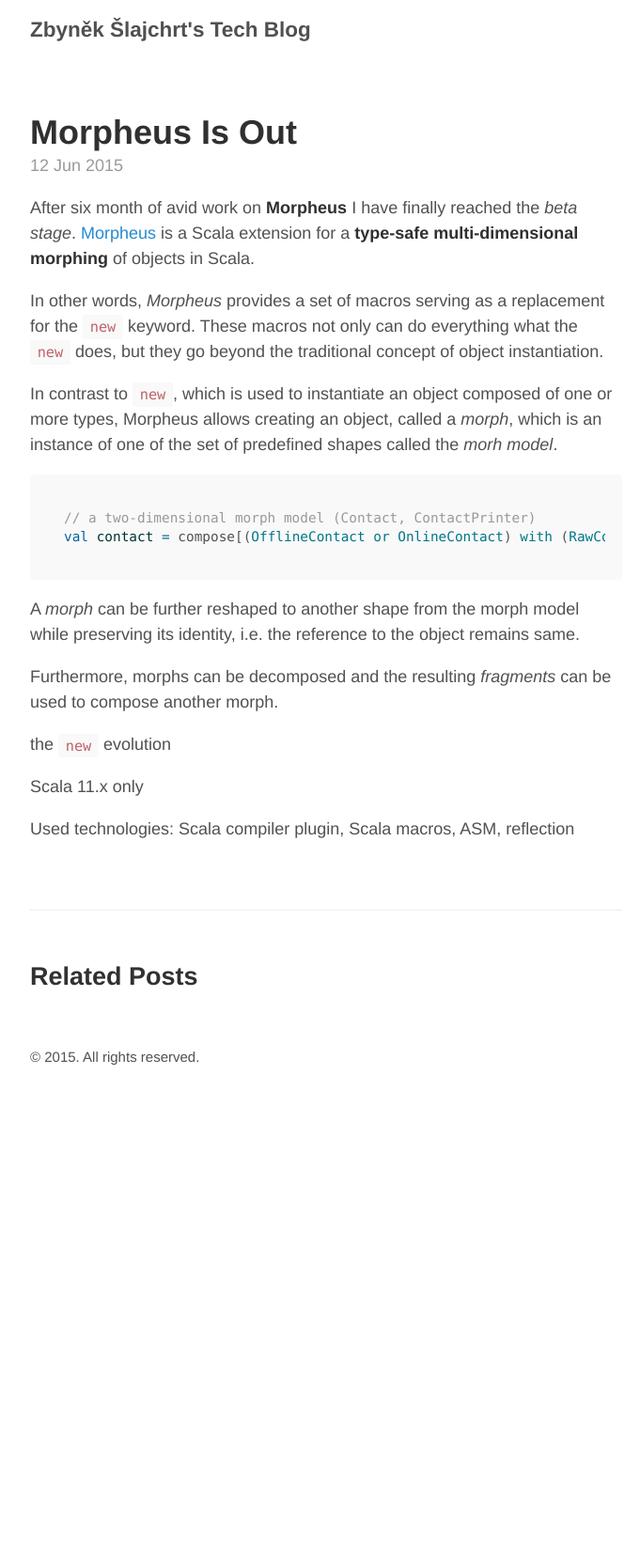
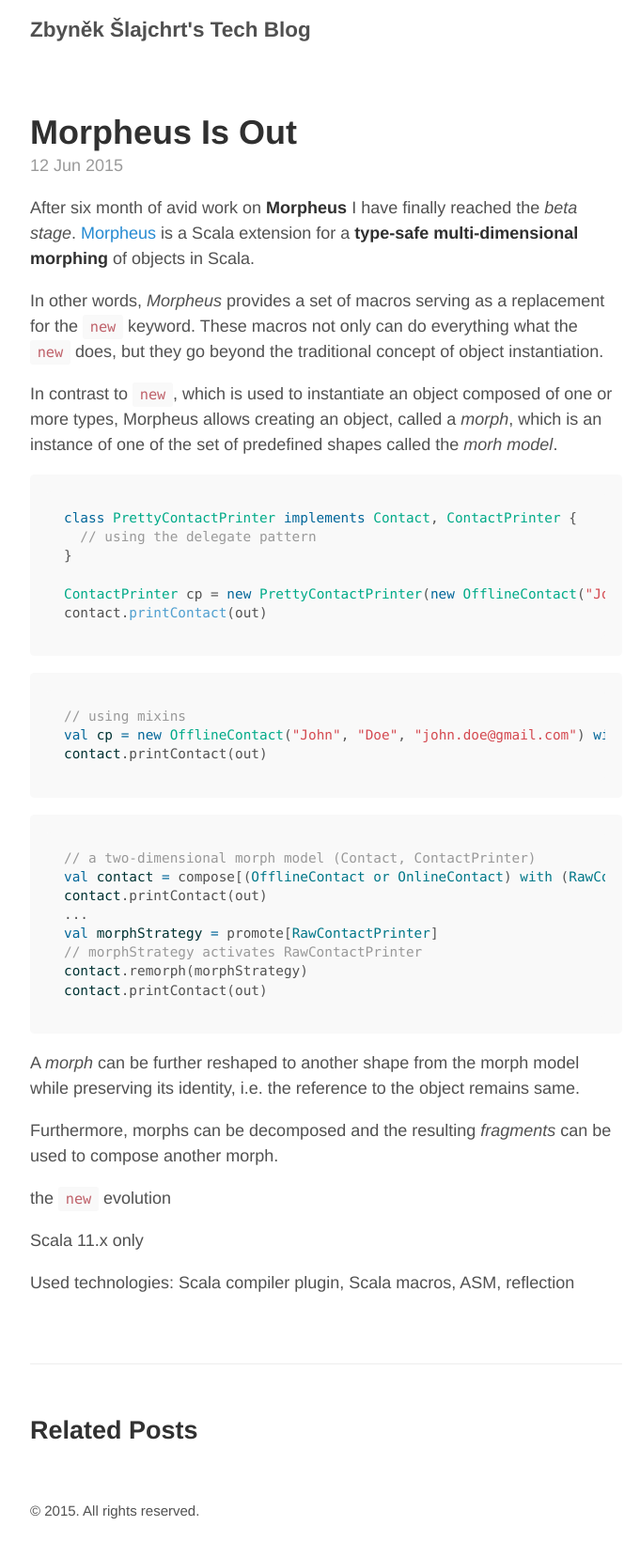
Before and after one commit to zslajchrt/zslajchrt.github.io, a Jekyll site: the page built from _posts/2015-06-12-morpheus-is-out.md, in a window 1280 px wide. Shown: the whole page at 94% size, without its empty margins (293-974 px from the left). Built offline with Jekyll 4.4.1, drawn with Linux system fonts in a browser that asks for light colours; comment, search, counter and statistics services are not loaded; before the commit the page ends 1174 px from its top, so only the background shows below that.

Commit message:
Update 2015-06-12-morpheus-is-out.md

````diff
--- a/_posts/2015-06-12-morpheus-is-out.md
+++ b/_posts/2015-06-12-morpheus-is-out.md
@@ -12,9 +12,30 @@
 
 In contrast to `new`, which is used to instantiate an object composed of one or more types, Morpheus allows creating an object, called a *morph*, which is an instance of one of the set of predefined shapes called the *morh model*.
 
+```java
+class PrettyContactPrinter implements Contact, ContactPrinter {
+  // using the delegate pattern
+}
+
+ContactPrinter cp = new PrettyContactPrinter(new OfflineContact("John", "Doe", "john.doe@gmail.com"));
+contact.printContact(out)
+```
+
+```scala
+// using mixins
+val cp = new OfflineContact("John", "Doe", "john.doe@gmail.com") with PrettyContactPrinter
+contact.printContact(out)
+```
+
 ```scala
 // a two-dimensional morph model (Contact, ContactPrinter)
 val contact = compose[(OfflineContact or OnlineContact) with (RawContactPrinter or PrettyContactPrinter)].~
+contact.printContact(out)
+...
+val morphStrategy = promote[RawContactPrinter]
+// morphStrategy activates RawContactPrinter
+contact.remorph(morphStrategy)
+contact.printContact(out)
 ```
 
 A *morph* can be further reshaped to another shape from the morph model while preserving its identity, i.e. the reference to the object remains same.
@@ -23,6 +44,10 @@
 
 the `new` evolution
 
+
+
+
+
 Scala 11.x only
 
 Used technologies: Scala compiler plugin, Scala macros, ASM, reflection
````
